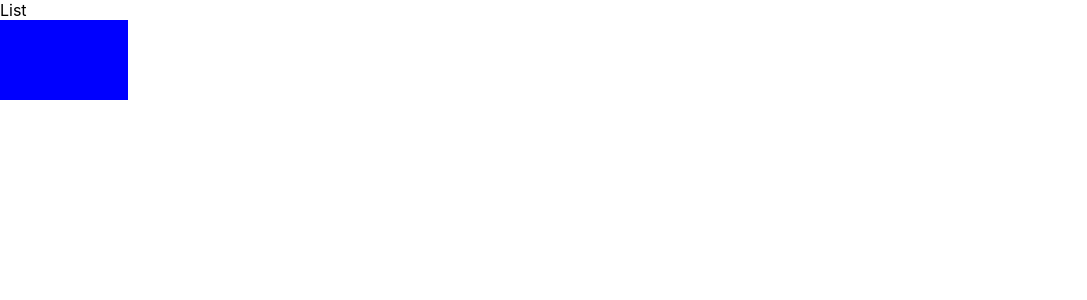
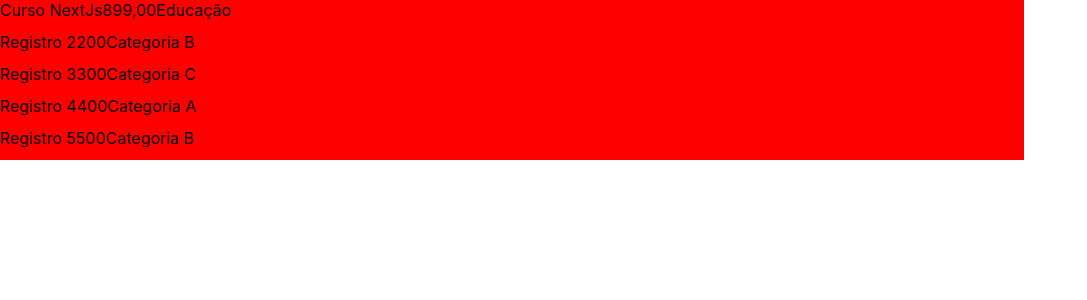
Before and after one commit to andpeicunha/ticto, a Next.js app: page / in a window 1280 px wide. Shown: the top 300 px of the page, without its empty margins (0-1087 px from the left). Built offline with nearby package versions, Linux system fonts and the light colour scheme.

Commit message:
feat: :art: list view

```diff
--- a/pages/api/cadastro.tsx
+++ b/pages/api/cadastro.tsx
@@ -1,93 +1,93 @@
-import { NextApiRequest, NextApiResponse } from 'next'
+import { NextApiRequest, NextApiResponse } from "next";
 
-interface Registro {
-  id: number
-  descricao: string
-  valor: string
-  categoria: string
+export interface IRegistro {
+  id: number;
+  descricao: string;
+  valor: string;
+  categoria: string;
 }
 
-const registros: Registro[] = [
+const registros: IRegistro[] = [
   {
     id: 1,
-    descricao: 'Curso NextJs',
-    valor: '899,00',
-    categoria: 'Educação',
+    descricao: "Curso NextJs",
+    valor: "899,00",
+    categoria: "Educação",
   },
   {
     id: 2,
-    descricao: 'Registro 2',
-    valor: '200',
-    categoria: 'Categoria B',
+    descricao: "Registro 2",
+    valor: "200",
+    categoria: "Categoria B",
   },
   {
     id: 3,
-    descricao: 'Registro 3',
-    valor: '300',
-    categoria: 'Categoria C',
+    descricao: "Registro 3",
+    valor: "300",
+    categoria: "Categoria C",
   },
   {
     id: 4,
-    descricao: 'Registro 4',
-    valor: '400',
-    categoria: 'Categoria A',
+    descricao: "Registro 4",
+    valor: "400",
+    categoria: "Categoria A",
   },
   {
     id: 5,
-    descricao: 'Registro 5',
-    valor: '500',
-    categoria: 'Categoria B',
+    descricao: "Registro 5",
+    valor: "500",
+    categoria: "Categoria B",
   },
-]
+];
 
 // Função auxiliar para encontrar o índice de um registro pelo ID
 const findRegistroIndex = (id: number): number => {
-  return registros.findIndex((registro) => registro.id === id)
-}
+  return registros.findIndex((registro) => registro.id === id);
+};
 
 export default (req: NextApiRequest, res: NextApiResponse) => {
-  const { method, query, body } = req
+  const { method, query, body } = req;
 
-  if (method === 'GET') {
+  if (method === "GET") {
     // Endpoint para obter todos os registros
-    res.status(200).json(registros)
-  } else if (method === 'POST') {
+    res.status(200).json(registros);
+  } else if (method === "POST") {
     // Endpoint para criar um novo registro
-    const novoRegistro: Registro = {
+    const novoRegistro: IRegistro = {
       id: registros.length + 1, // Gere um novo ID baseado no tamanho do array
       descricao: body.descricao,
       valor: body.valor,
       categoria: body.categoria,
-    }
-    registros.push(novoRegistro)
-    res.status(201).json(novoRegistro)
-  } else if (method === 'PUT') {
+    };
+    registros.push(novoRegistro);
+    res.status(201).json(novoRegistro);
+  } else if (method === "PUT") {
     // Endpoint para atualizar um registro existente pelo ID
-    const id = Number(query.id)
-    const index = findRegistroIndex(id)
+    const id = Number(query.id);
+    const index = findRegistroIndex(id);
     if (index !== -1) {
-      const registroAtualizado: Registro = {
+      const registroAtualizado: IRegistro = {
         id: id,
         descricao: body.descricao,
         valor: body.valor,
         categoria: body.categoria,
-      }
-      registros[index] = registroAtualizado
-      res.status(200).json(registroAtualizado)
+      };
+      registros[index] = registroAtualizado;
+      res.status(200).json(registroAtualizado);
     } else {
-      res.status(404).json({ error: 'Registro não encontrado.' })
+      res.status(404).json({ error: "Registro não encontrado." });
     }
-  } else if (method === 'DELETE') {
+  } else if (method === "DELETE") {
     // Endpoint para excluir um registro existente pelo ID
-    const id = Number(query.id)
-    const index = findRegistroIndex(id)
+    const id = Number(query.id);
+    const index = findRegistroIndex(id);
     if (index !== -1) {
-      registros.splice(index, 1)
-      res.status(200).json({ message: 'Registro excluído com sucesso.' })
+      registros.splice(index, 1);
+      res.status(200).json({ message: "Registro excluído com sucesso." });
     } else {
-      res.status(404).json({ error: 'Registro não encontrado.' })
+      res.status(404).json({ error: "Registro não encontrado." });
     }
   } else {
-    res.status(400).json({ error: 'Método inválido.' })
+    res.status(400).json({ error: "Método inválido." });
   }
-}
+};
--- a/pages/index.tsx
+++ b/pages/index.tsx
@@ -1,6 +1,5 @@
-import Head from 'next/head'
-import Container from './src/components/StList'
-import List from './src/components/List'
+import Head from "next/head";
+import List from "./src/components/Lista";
 
 function Home() {
   return (
@@ -11,9 +10,8 @@
         {/* Adicione mais tags meta, links para estilos, scripts etc. aqui */}
       </Head>
       <List />
-      <Container />
     </>
-  )
+  );
 }
 
-export default Home
+export default Home;
--- a/pages/src/components/List.tsx
+++ /dev/null
@@ -1,9 +0,0 @@
-import React from 'react'
-
-export default function List() {
-  return (
-    <>
-      <div>List</div>
-    </>
-  )
-}
--- /dev/null
+++ b/pages/src/components/ListView.tsx
@@ -0,0 +1,17 @@
+import React from "react";
+import SContainer from "./ListViewSt";
+import { IRegistro } from "@/pages/api/cadastro";
+
+const ListView: React.FC<IRegistro> = (props) => {
+  return (
+    <>
+      <SContainer>
+        {props.descricao}
+        {props.valor}
+        {props.categoria}
+      </SContainer>
+    </>
+  );
+};
+
+export default ListView;
--- /dev/null
+++ b/pages/src/components/ListViewSt.tsx
@@ -0,0 +1,10 @@
+import styled from "styled-components";
+
+const SContainer = styled.div`
+  display: flex;
+  flex-direction: column;
+  background-color: red;
+  height: 2rem;
+  width: 80%;
+`;
+export default SContainer;
--- /dev/null
+++ b/pages/src/components/Lista.tsx
@@ -0,0 +1,21 @@
+import { useQuery } from "@tanstack/react-query";
+import React from "react";
+import { IRegistro } from "@/pages/api/cadastro";
+import ListView from "./ListView";
+
+export default function List() {
+  const fetchGroups = async (): Promise<IRegistro[]> => {
+    const response = await fetch("/api/cadastro");
+    const data = await response.json();
+    return data;
+  };
+  const { data } = useQuery({ queryKey: ["groups"], queryFn: fetchGroups });
+
+  return (
+    <>
+      {data?.map((r) => (
+        <ListView key={r.id} id={r.id} descricao={r.descricao} valor={r.valor} categoria={r.categoria} />
+      ))}
+    </>
+  );
+}
```
Also changed, not shown: 1 other file (tests, documents, lock files or other folders).
